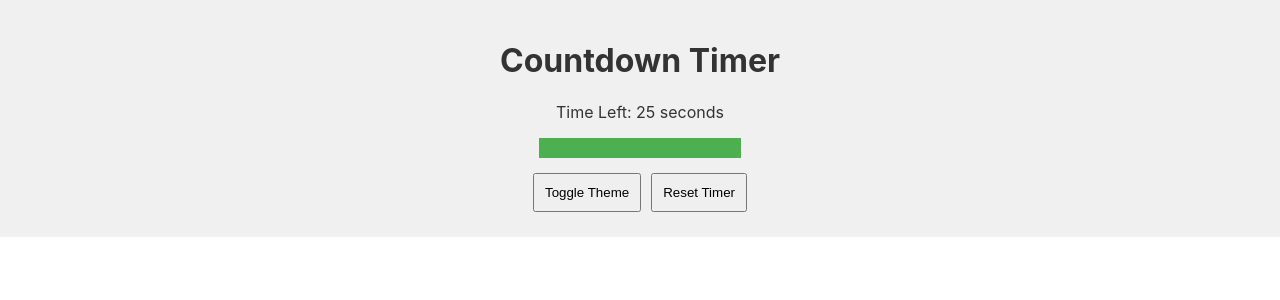
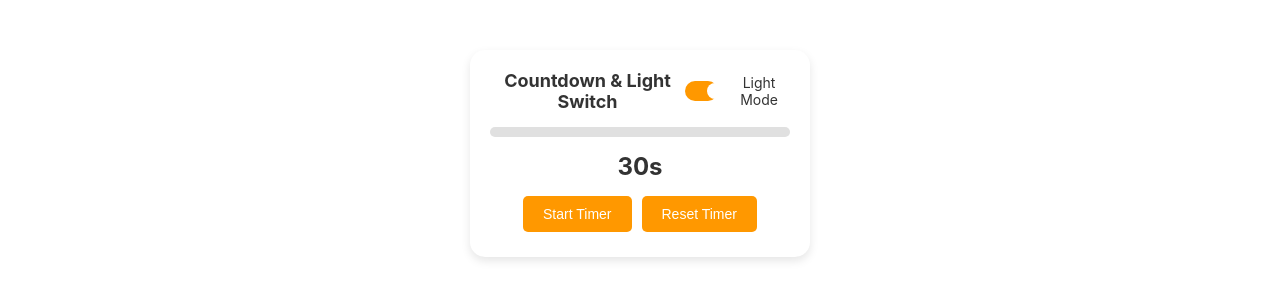
Before and after one commit to AlizayAslam/countdown-light-switch, a React (Create React App) app: page / in a window 1280 px wide. Shown: the top 300 px of the page. Built offline with nearby package versions, Linux system fonts and the light colour scheme.

Commit message:
Implement: added theme toggle functionality

```diff
--- a/src/CountdownLightSwitch.css
+++ b/src/CountdownLightSwitch.css
@@ -1,28 +1,130 @@
 .container {
   text-align: center;
   padding: 20px;
-  transition: background-color 0.3s;
+  background-color: #fff;
+  border-radius: 15px;
+  box-shadow: 0 4px 10px rgba(0, 0, 0, 0.1);
+  width: 300px;
+  margin: 50px auto;
+  transition: background-color 0.3s, color 0.3s;
 }
 
 .light {
-  background-color: #f0f0f0;
+  background-color: #fff;
   color: #333;
 }
 
 .dark {
   background-color: #333;
-  color: #f0f0f0;
+  color: #fff;
+}
+
+.header {
+  display: flex;
+  justify-content: space-between;
+  align-items: center;
+}
+
+h1 {
+  font-size: 18px;
+  margin: 0;
+}
+
+.toggle-container {
+  display: flex;
+  align-items: center;
+}
+
+.toggle-label {
+  margin-left: 10px;
+  font-size: 14px;
+}
+
+.switch {
+  position: relative;
+  display: inline-block;
+  width: 40px;
+  height: 20px;
+}
+
+.switch input {
+  opacity: 0;
+  width: 0;
+  height: 0;
+}
+
+.slider {
+  position: absolute;
+  cursor: pointer;
+  top: 0;
+  left: 0;
+  right: 0;
+  bottom: 0;
+  background-color: #ccc;
+  transition: 0.4s;
+  border-radius: 20px;
+}
+
+.slider:before {
+  position: absolute;
+  content: '';
+  height: 16px;
+  width: 16px;
+  left: 2px;
+  bottom: 2px;
+  background-color: white;
+  transition: 0.4s;
+  border-radius: 50%;
+}
+
+input:checked + .slider {
+  background-color: #ff9800;
+}
+
+input:checked + .slider:before {
+  transform: translateX(20px);
+}
+
+.progress-bar-container {
+  width: 100%;
+  height: 10px;
+  background-color: #e0e0e0;
+  border-radius: 5px;
+  margin: 15px 0;
 }
 
 .progress-bar {
-  height: 20px;
-  background-color: #4caf50;
-  margin: 10px auto;
-  transition: width 1s;
+  height: 100%;
+  background-color: #ff9800;
+  border-radius: 5px;
+  transition: width 1s linear;
 }
 
-button {
+.timer {
+  font-size: 24px;
+  font-weight: bold;
+  margin: 10px 0;
+}
+
+.times-up {
+  color: #ff9800;
+  margin: 10px 0;
+}
+
+.start-button,
+.reset-button {
+  background-color: #ff9800;
+  color: white;
+  border: none;
+  padding: 10px 20px;
   margin: 5px;
-  padding: 10px;
+  border-radius: 5px;
   cursor: pointer;
+  font-size: 14px;
+  transition: background-color 0.3s;
 }
+
+.start-button:hover,
+.reset-button:hover {
+  background-color: #e68900;
+}
--- a/src/CountdownLightSwitch.jsx
+++ b/src/CountdownLightSwitch.jsx
@@ -2,40 +2,73 @@ import React, { useState, useEffect } from 'react';
 import './CountdownLightSwitch.css';
 
 const CountdownLightSwitch = () => {
+  // State for the timer and theme
   const [timeLeft, setTimeLeft] = useState(30);
   const [isDarkTheme, setIsDarkTheme] = useState(false);
+  const [isTimerRunning, setIsTimerRunning] = useState(false);
 
+  // Timer logic
   useEffect(() => {
-    if (timeLeft > 0) {
+    if (isTimerRunning && timeLeft > 0) {
       const timer = setInterval(() => {
         setTimeLeft((prev) => prev - 1);
       }, 1000);
       return () => clearInterval(timer);
     } else if (timeLeft === 0) {
-      setIsDarkTheme((prev) => !prev);
-      setTimeLeft(30);
+      setIsDarkTheme((prev) => !prev); // Toggle theme when timer reaches zero
+      setIsTimerRunning(false); // Stop the timer
     }
-  }, [timeLeft]);
+  }, [isTimerRunning, timeLeft]);
 
+  // Start the timer
+  const startTimer = () => {
+    if (!isTimerRunning && timeLeft > 0) {
+      setIsTimerRunning(true);
+    }
+  };
+
+  // Toggle theme
   const toggleTheme = () => {
     setIsDarkTheme((prev) => !prev);
   };
 
+  // Reset the timer
   const resetTimer = () => {
     setTimeLeft(30);
     setIsDarkTheme(false);
+    setIsTimerRunning(false);
   };
 
+  // Calculate progress bar width
   const progress = ((30 - timeLeft) / 30) * 100;
 
   return (
     <div className={`container ${isDarkTheme ? 'dark' : 'light'}`}>
-      <h1>Countdown Timer</h1>
-      <p>Time Left: {timeLeft} seconds</p>
-      <div className="progress-bar" style={{ width: `${progress}%` }}></div>
-      {timeLeft === 0 && <p>Time's Up!</p>}
-      <button onClick={toggleTheme}>Toggle Theme</button>
-      <button onClick={resetTimer}>Reset Timer</button>
+      <div className="header">
+        <h1>Countdown & Light Switch</h1>
+        <div className="toggle-container">
+          <label className="switch">
+            <input
+              type="checkbox"
+              checked={!isDarkTheme}
+              onChange={toggleTheme}
+            />
+            <span className="slider"></span>
+          </label>
+          <span className="toggle-label">Light Mode</span>
+        </div>
+      </div>
+      <div className="progress-bar-container">
+        <div className="progress-bar" style={{ width: `${progress}%` }}></div>
+      </div>
+      <p className="timer">{timeLeft}s</p>
+      {timeLeft === 0 && <p className="times-up">Time's Up!</p>}
+      <button className="start-button" onClick={startTimer}>
+        Start Timer
+      </button>
+      <button className="reset-button" onClick={resetTimer}>
+        Reset Timer
+      </button>
     </div>
   );
 };
```
